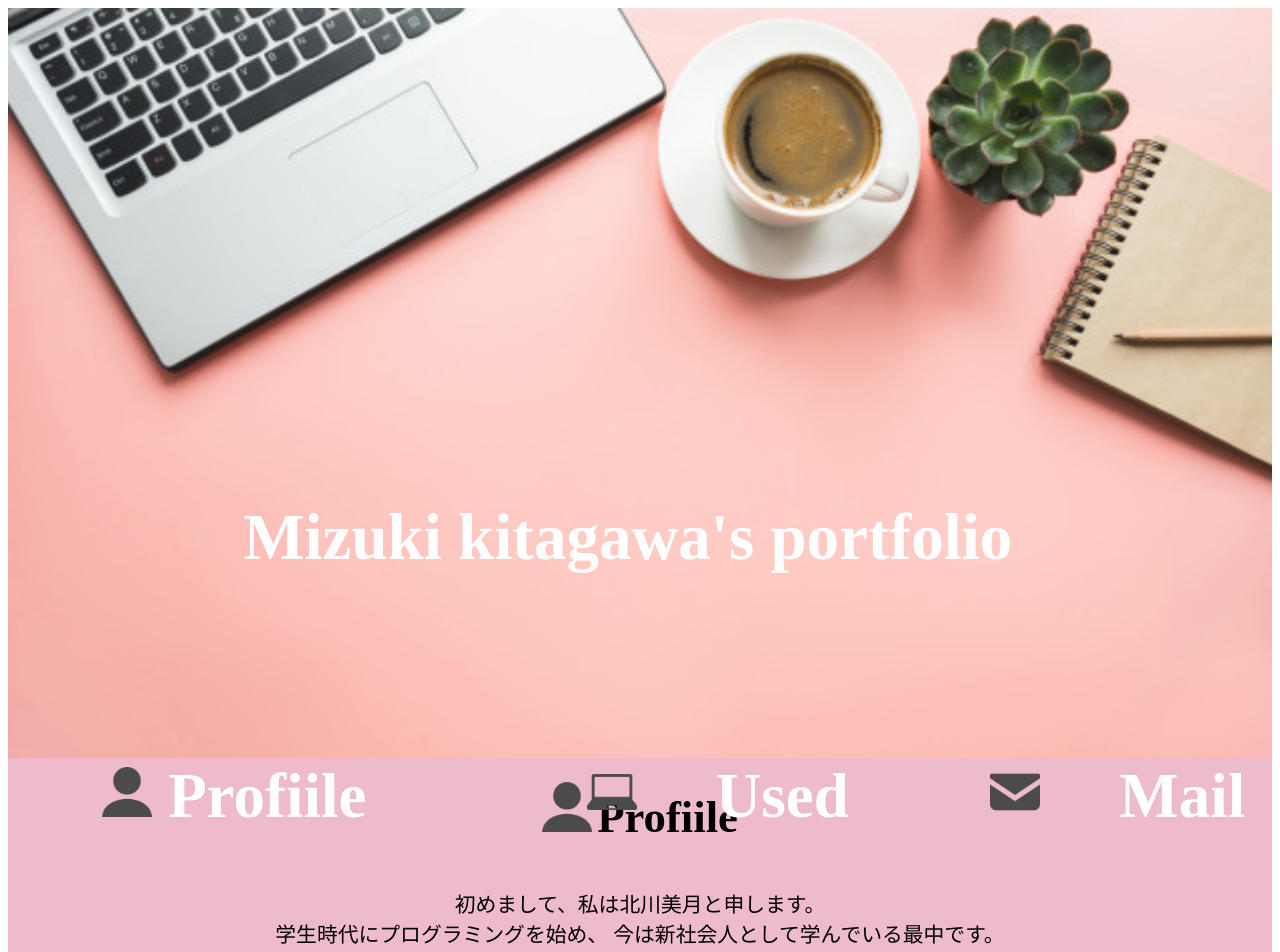
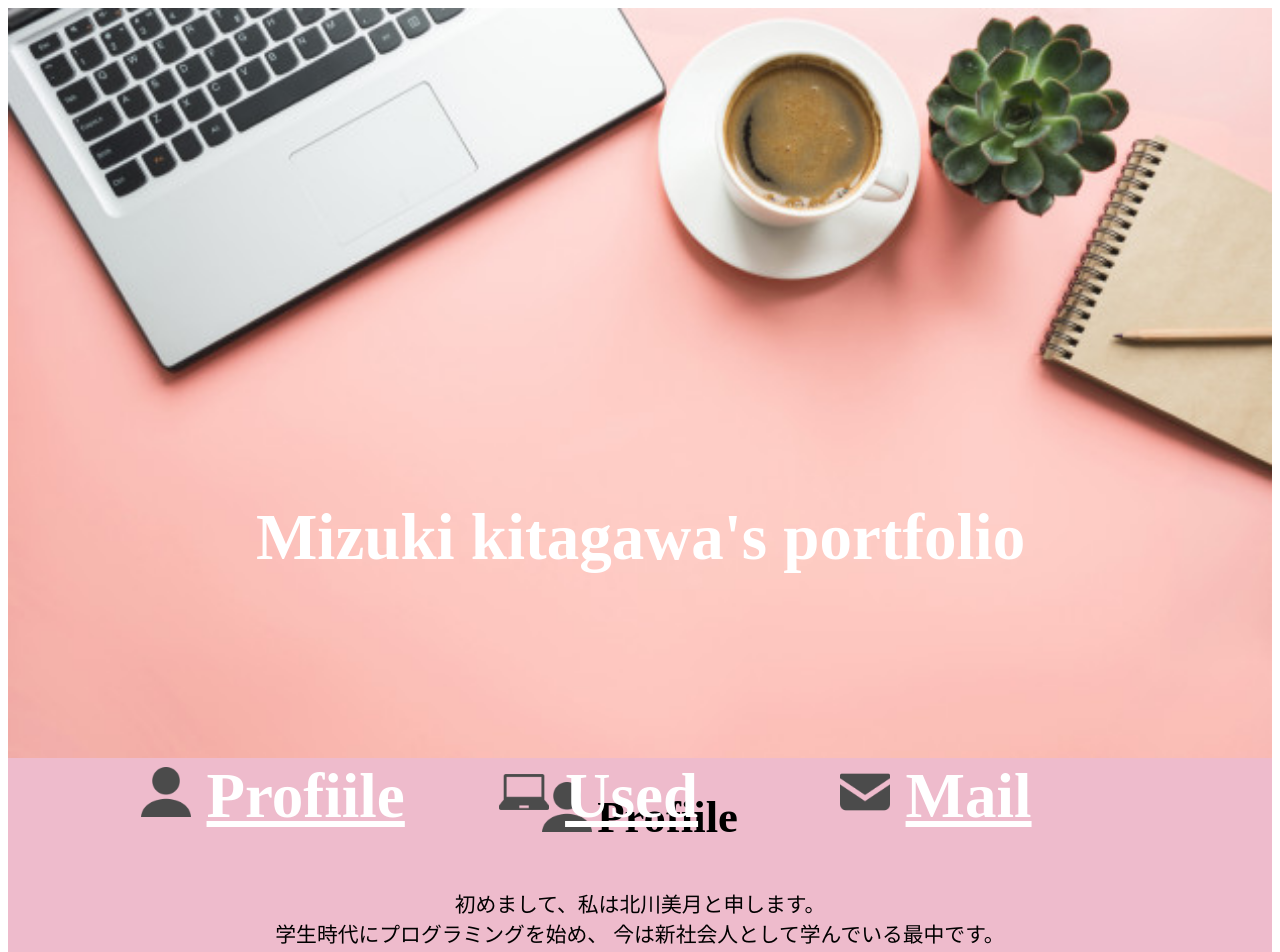
Before and after one commit to mizukikitagawa/port, a plain HTML site: page index.html in a window 1280 px wide. Shown: the top 952 px of the page. Drawn offline with Linux system fonts and the light colour scheme.

Commit message:
portfolio

```diff
--- a/index.html
+++ b/index.html
@@ -26,21 +26,17 @@ nav{
 }
 
 
-a{
-    text-decoration: none;
- }
-
 h1{
     font-size: 65px;
     position: absolute;
     top: 57%;
-    left: 19%;
+    left: 20%;
 }
 
 .select{
     position: absolute;
     top: 93%;
-    left: 8%;
+    left: 11%;
     font-size: 63px;
 }
 
@@ -96,15 +92,13 @@ h1{
         width="50" height="50">
      <a href="#prf" style="color: white;"><b>Profiile</b></a>
 
-
      <img src="image/PC.png" alt="スキル"
-        width="50" height="50" >
-    　<a href="#skil" style="color: white;"><b>Used</b></a>
-
+        width="50" height="50">
+     <a href="#skil" style="color: white;"><b>Used</b></a>
 
     <img src="image/Mail.png" alt="Mail"
-        width="50" height="50" >
-    　<a href="#mail" style="color: white;"><b>Mail</b></a>
+        width="50" height="50">
+     <a href="#mail" style="color: white;"><b>Mail</b></a>
          </nav>
     </div>
 </div>
```
